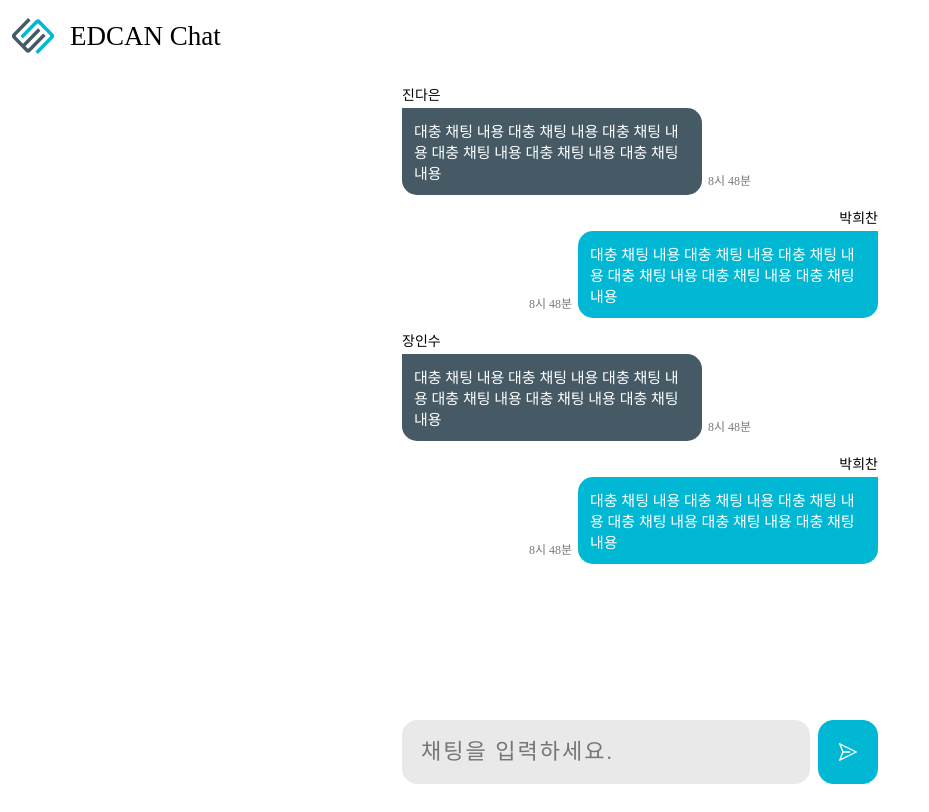
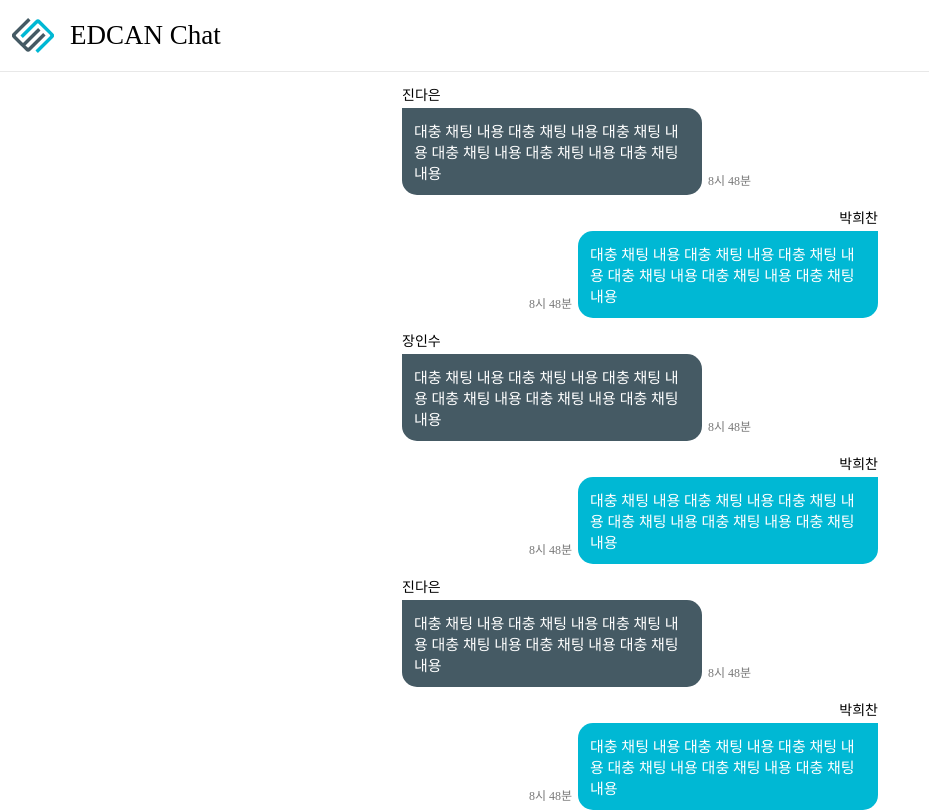
Before and after one commit to kichan05/EDCAN-Chat, a Vue app: page /chat in a window 1280 px wide. Shown: the top 812 px of the page, without its empty margins (0-929 px from the left). Built offline with nearby package versions, Linux system fonts and the light colour scheme; a web font is replaced by a local one.

Commit message:
Header design

```diff
--- a/src/page/ChatPage.vue
+++ b/src/page/ChatPage.vue
@@ -46,6 +46,44 @@ export default {
           "user": "박희찬",
           "msg": "대충 채팅 내용 대충 채팅 내용 대충 채팅 내용 대충 채팅 내용 대충 채팅 내용 대충 채팅 내용",
           "timeStamp": new Date(),
+        },{
+          "user": "진다은",
+          "msg": "대충 채팅 내용 대충 채팅 내용 대충 채팅 내용 대충 채팅 내용 대충 채팅 내용 대충 채팅 내용",
+          "timeStamp": new Date(),
+        },
+        {
+          "user": "박희찬",
+          "msg": "대충 채팅 내용 대충 채팅 내용 대충 채팅 내용 대충 채팅 내용 대충 채팅 내용 대충 채팅 내용",
+          "timeStamp": new Date(),
+        },
+        {
+          "user": "장인수",
+          "msg": "대충 채팅 내용 대충 채팅 내용 대충 채팅 내용 대충 채팅 내용 대충 채팅 내용 대충 채팅 내용",
+          "timeStamp": new Date(),
+        },
+        {
+          "user": "박희찬",
+          "msg": "대충 채팅 내용 대충 채팅 내용 대충 채팅 내용 대충 채팅 내용 대충 채팅 내용 대충 채팅 내용",
+          "timeStamp": new Date(),
+        },{
+          "user": "진다은",
+          "msg": "대충 채팅 내용 대충 채팅 내용 대충 채팅 내용 대충 채팅 내용 대충 채팅 내용 대충 채팅 내용",
+          "timeStamp": new Date(),
+        },
+        {
+          "user": "박희찬",
+          "msg": "대충 채팅 내용 대충 채팅 내용 대충 채팅 내용 대충 채팅 내용 대충 채팅 내용 대충 채팅 내용",
+          "timeStamp": new Date(),
+        },
+        {
+          "user": "장인수",
+          "msg": "대충 채팅 내용 대충 채팅 내용 대충 채팅 내용 대충 채팅 내용 대충 채팅 내용 대충 채팅 내용",
+          "timeStamp": new Date(),
+        },
+        {
+          "user": "박희찬",
+          "msg": "대충 채팅 내용 대충 채팅 내용 대충 채팅 내용 대충 채팅 내용 대충 채팅 내용 대충 채팅 내용",
+          "timeStamp": new Date(),
         },
       ]
     }
@@ -65,6 +103,11 @@ export default {
 header {
   height: 72px;
   padding: 19px 12px;
+
+  background: rgba(255, 255, 255, 0.61);
+  backdrop-filter: blur( 5px );
+  -webkit-backdrop-filter: blur( 5px );
+  border-bottom: 1px solid #e8e8e8;
 
   display: flex;
   align-items: center;
```
